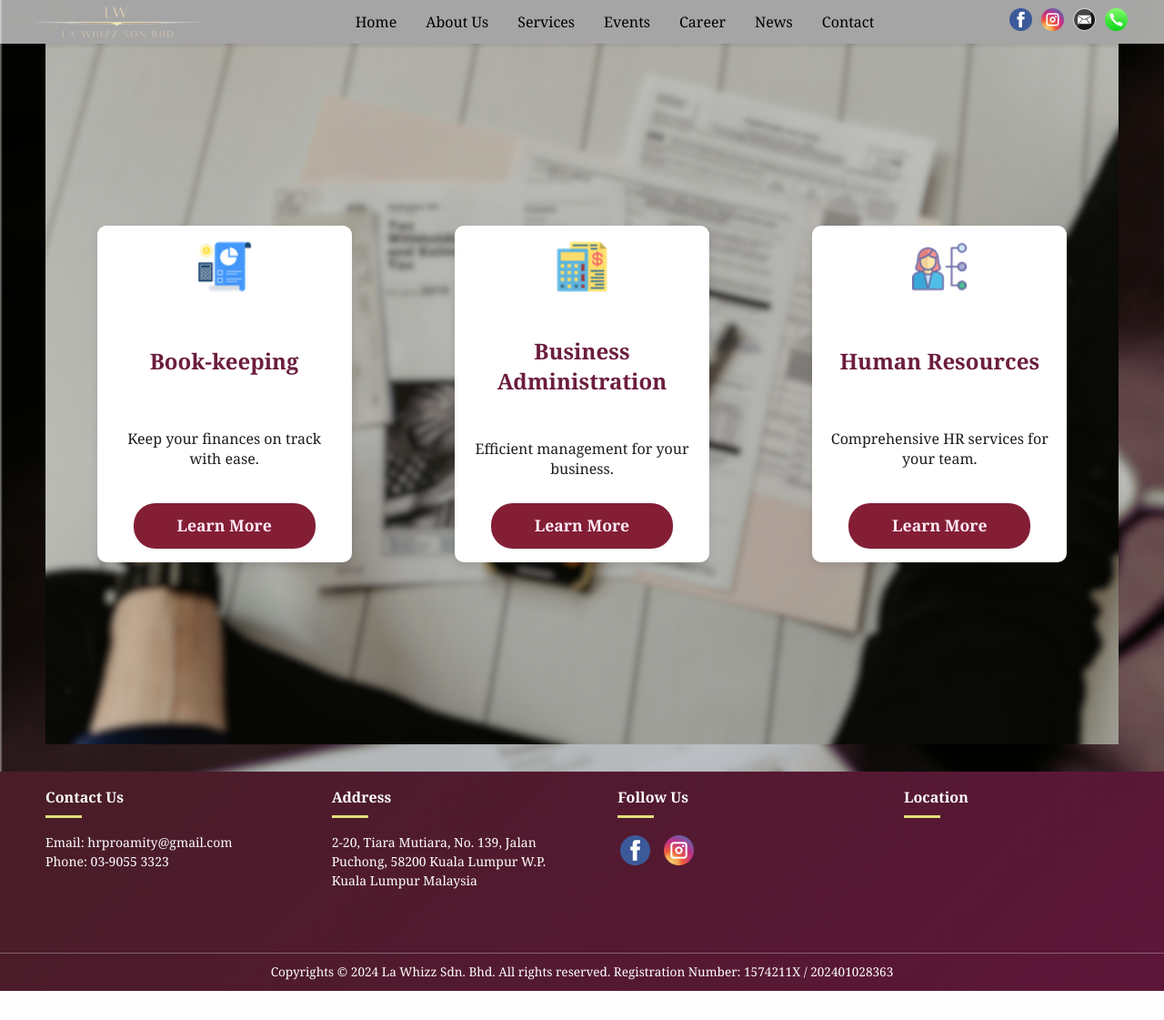
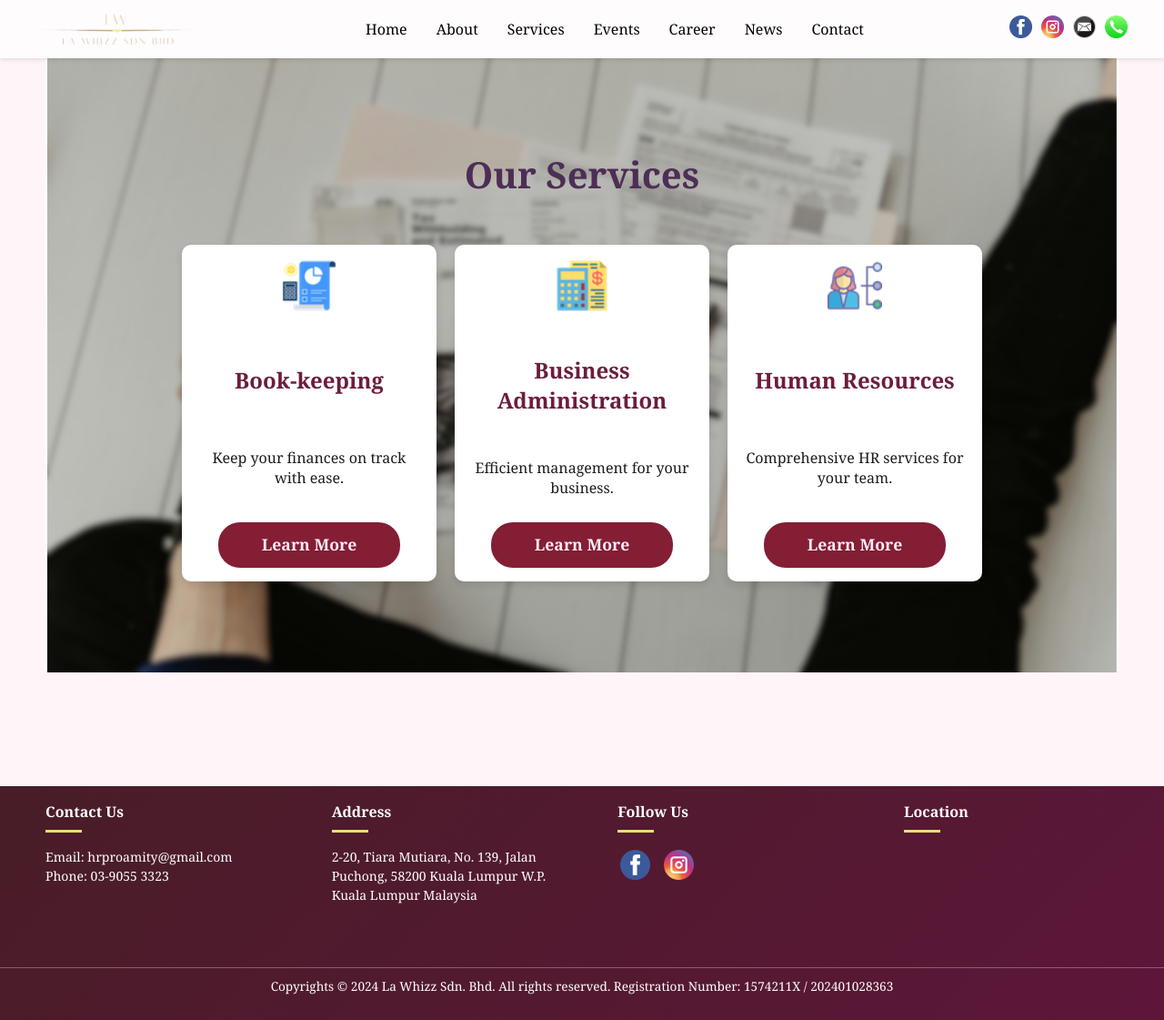
Before and after one commit to G-Mortelix/web-dev-lw, a Flask app: page /services in a window 1280 px wide. Shown: the whole page at 91% size. Before the commit the page ends 1089 px from the top, so only its background shows below. Run offline with Flask 3, Linux system fonts and the light colour scheme; parts of the project's set-up code (start-up, migrations or seed data) failed here and were passed over; some libraries are stand-ins or nearby versions; grey boxes are pictures that could not be loaded.

Commit message:
updated navbar and footer using js

```diff
--- a/static/footer-style.css
+++ b/static/footer-style.css
@@ -1,10 +1,23 @@
 .footer-section {
-    background: linear-gradient(135deg, #481d27, #5d1639); /* Keeps background */
-    color: #000000;
+    background: linear-gradient(135deg, #481d27, #5d1639);
+    color: #ffffff;
     text-align: left;
     width: 100%;
     margin-top: auto;
     line-height: 1.5;
+    position: relative; /* Ensure it stays at the bottom */
+    padding-bottom: 1rem;
+}
+
+/* Footer Copyright */
+.footer-copyright {
+    background-color: transparent;
+    color: #ffffff;
+    text-align: center;
+    padding: 10px 0;
+    font-size: 0.85rem;
+    width: 100%;
+    border-top: 1px solid rgba(255, 255, 255, 0.3);
 }
 
 .footer-container {
@@ -20,15 +33,14 @@
     width: 22%;
 }
 
-/* Ensure columns adjust on smaller screens */
 @media screen and (max-width: 992px) {
     .footer-column {
-        width: 45%; /* Adjust columns for smaller screens */
-        margin-bottom: 30px;
+        width: 45%;
+        margin-bottom: 20px;
     }
 }
 
-@media screen and (max-width: 574px) {
+@media screen and (max-width: 576px) {
     .footer-column {
         width: 100%;
     }
@@ -100,13 +112,3 @@
 .footer-column .social-links a:hover {
     background-color: #e91e63;
 }
-
-.footer-copyright {
-    background-color: transparent; /* Transparent background */
-    color: #ffffff; /* White text color */
-    text-align: center;
-    padding: 10px 0;
-    font-size: 0.85rem;
-    width: 100%;
-    border-top: 1px solid rgba(255, 255, 255, 0.3); /* Optional: subtle top border */
-}
--- a/static/general-style.css
+++ b/static/general-style.css
@@ -8,8 +8,8 @@ body, html {
 }
 
 body {
-    background-image: url('/static/img/super-bg.png');
-    background-color: rgb(255, 255, 255);
+    /* background-image: url('/static/img/super-bg.png'); */
+    background-color: rgb(255, 245, 249);
     background-size: cover;
     background-attachment: fixed;
     background-position: center;
--- a/static/missionvision-style.css
+++ b/static/missionvision-style.css
@@ -11,7 +11,7 @@
 }
 
 .mv-item {
-    text-align: center;
+    text-align: justify;
     max-width: 300px;
     flex: 1 1 30%;
     margin: 10px;
@@ -42,7 +42,7 @@
     font-size: 1rem;
     color: #0a0909;
     font-weight: 500;
-    padding: 10px 40px;
+    padding: 10px 30px;
 }
 
 .mv-item .mv-description {
--- a/static/navbar-style.css
+++ b/static/navbar-style.css
@@ -10,12 +10,12 @@
 
 .navbar {
     align-items: center;
-    background-color: rgba(255, 255, 255, 0.647); /* Slight opacity added */
+    background-color: rgba(255, 255, 255, 0.647);
     box-shadow: 0 2px 4px rgba(0, 0, 0, 0.1);
     display: flex;
     justify-content: space-between;
-    min-height: 3rem;
-    overflow: hidden;
+    height: 4rem; /* Increase height slightly for better usability */
+    position: -webkit-sticky; /* Sticky behavior for Safari */
     position: sticky;
     top: 0;
     width: 100%;
@@ -62,6 +62,12 @@
 }
 
 /* Ensure nav items stack or shrink for smaller screens */
+@media screen and (max-width: 992px) {
+    .navbar-container {
+        padding: 0 1rem; /* Reduced padding on smaller screens */
+    }
+}
+
 @media screen and (max-width: 768px) {
     .navbar .nav-list ul {
         flex-direction: column;
@@ -69,8 +75,7 @@
     }
 
     .navbar .nav-list ul li {
-        margin-left: 0;
-        margin-bottom: 10px; /* Add spacing when items are stacked */
+        margin: 10px 0; /* Add spacing for vertical stacking */
     }
 }
 
--- a/static/news-style.css
+++ b/static/news-style.css
@@ -141,7 +141,7 @@
 .news-detail-image {
     width: 100%;
     max-width: 400px;
-    max-height: 300px;
+    max-height: 400px;
     height: auto;
     margin: 20px 0;
     object-fit: cover;
--- a/static/services-style.css
+++ b/static/services-style.css
@@ -2,17 +2,37 @@
 
 #services {
     display: flex;
+    flex-direction: column;
     justify-content: space-around;
     background-image: url('/static/img/services-bg2.png');
-
-    padding: 60px 0;
     background-size: cover;
     background-position: center;
-    padding: 200px 0px;
+    padding: 100px 0px;
     align-items: center;
     flex-wrap: wrap;
     margin: auto;
+}
 
+/* Section header styling */
+#services .section-header {
+    margin-bottom: 40px;
+    color: #4d2e55;
+    text-align: center;
+}
+
+#services .section-header h1 {
+    font-size: 2.5rem;
+    font-weight: bold;
+    margin: 0 0 10px;
+}
+
+#services .service-cards {
+    display: flex;
+    justify-content: center;
+    gap: 20px;
+    flex-wrap: wrap;
+    max-width: 1200px;
+    margin: 0 auto;
 }
 
 #services .service-container {
--- a/static/video-style.css
+++ b/static/video-style.css
@@ -4,7 +4,6 @@
     left: 0;
     width: 100%;
     height: 100vh;
-    overflow: hidden;
     z-index: -1;
 }
 
--- a/templates/index.html
+++ b/templates/index.html
@@ -37,7 +37,7 @@
                 <nav class="nav-list" aria-label="Main Navigation">
                     <ul>
                         <li><a href="/">Home</a></li>
-                        <li><a href="/about">About Us</a></li>
+                        <li><a href="/about">About</a></li>
                         <li><a href="/services">Services</a></li>
                         <li><a href="/events">Events</a></li>
                         <li><a href="/career">Career</a></li>
@@ -129,5 +129,29 @@
                 Copyrights © 2024 La Whizz Sdn. Bhd. All rights reserved. Registration Number: 1574211X / 202401028363
             </div>
         </footer>
+
+    <script>
+        document.addEventListener("DOMContentLoaded", function() {
+            document.body.style.overflowX = "hidden";
+            window.addEventListener("resize", adjustForZoomAndScroll);
+
+            function adjustForZoomAndScroll() {
+                const body = document.body;
+                const html = document.documentElement;
+                const contentHeight = Math.max(
+                    body.scrollHeight, body.offsetHeight,
+                    html.clientHeight, html.scrollHeight, html.offsetHeight
+                );
+
+                if (contentHeight > window.innerHeight) {
+                    document.body.style.overflowY = "auto";
+                } else {
+                    document.body.style.overflowY = "hidden";
+                }
+            }
+
+            adjustForZoomAndScroll();
+        });
+        </script>
     </body>
 </html>
--- a/templates/services.html
+++ b/templates/services.html
@@ -4,10 +4,17 @@
 
 {% block content %}
 <section id="services">
+    <!-- Section header -->
+    <div class="section-header">
+        <h1>Our Services</h1>
+    </div>
+
+    <!-- Service cards container -->
+    <div class="service-cards">
         <div class="service-container">
             <a href="{{ url_for('user_bp.service_detail', service='bookkeeping') }}">
                 <div class="icon">
-                <img src="{{ url_for('static', filename='icons/bookkeeping-icon.png') }}" alt="Bookkeeping Icon">
+                    <img src="{{ url_for('static', filename='icons/bookkeeping-icon.png') }}" alt="Book-keeping Icon">
                 </div>
             </a>
             <h2>Book-keeping</h2>
@@ -36,5 +43,6 @@
             <p>Comprehensive HR services for your team.</p>
             <a href="{{ url_for('user_bp.service_detail', service='human-resources') }}" class="cta-button">Learn More</a>
         </div>
+    </div>
 </section>
 {% endblock %}
```
Also changed, not shown: static/js/navbar-footer.js (added, +24 -0 lines), static/js/slideshow-jsstyle.js (deleted, +0 -22 lines), static/img/101guide.png (added), static/img/comsec.png (added). Lines whose indentation alone changed are shown as unchanged.
